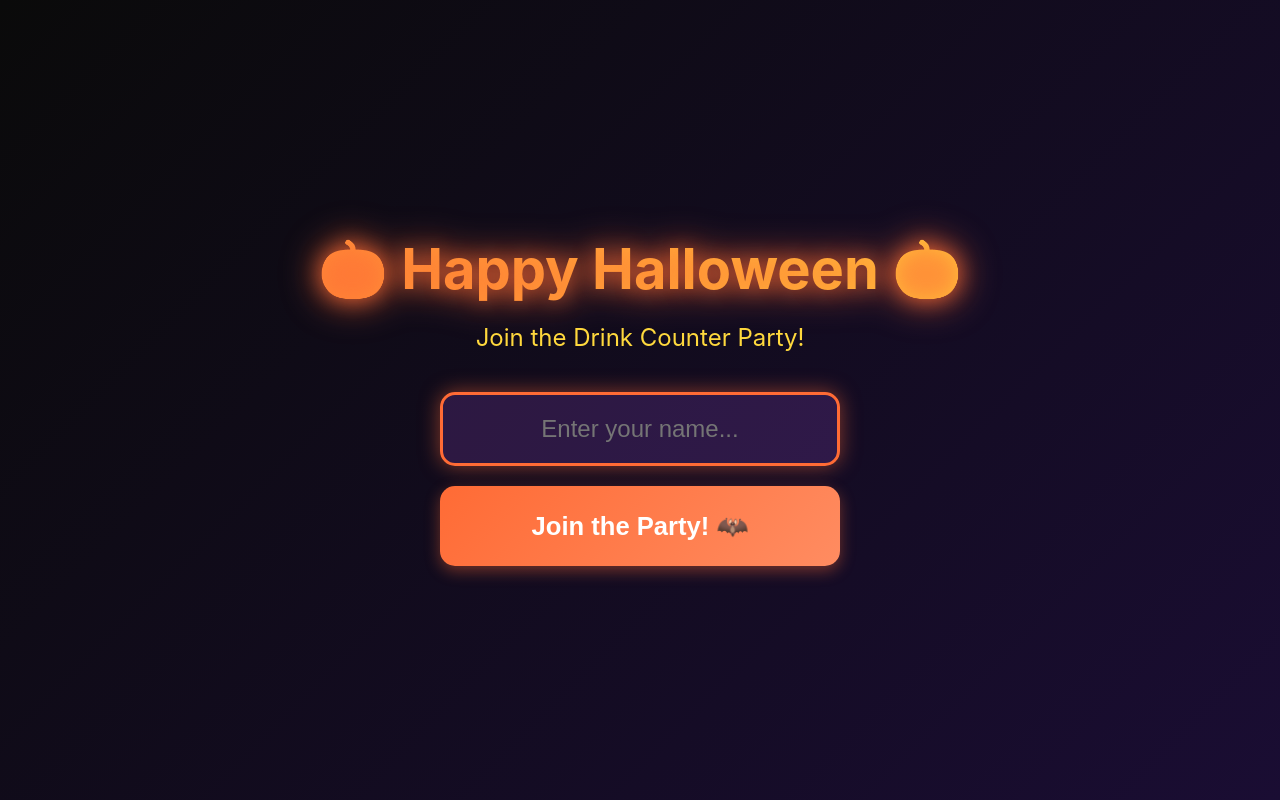
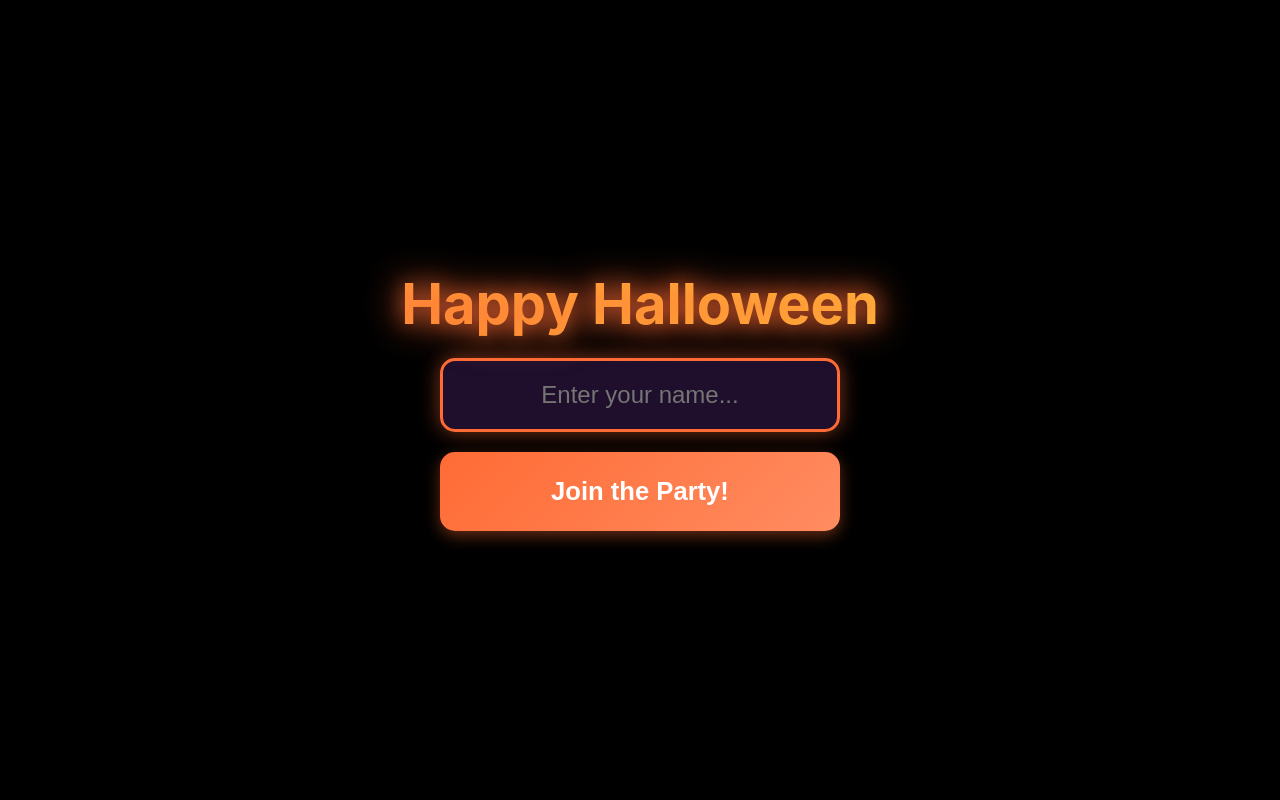
Before and after one commit to 4b3c/halloween, a Flask app: page / in a window 1280 px wide. Run offline with Flask 3, Linux system fonts and the light colour scheme.

Commit message:
fixed all good

```diff
--- a/data.json
+++ b/data.json
@@ -1,3 +1,3 @@
 {
-  "Abe": 0
+  "Abe": 1
 }
--- a/static/css/style.css
+++ b/static/css/style.css
@@ -5,10 +5,18 @@
     box-sizing: border-box;
 }
 
+/* make the underlay black and fill the viewport */
+html, body {
+    background:#000;
+    margin:0;
+    height:100%;
+    min-height:100svh; /* handles iOS dynamic toolbars */
+  }
+
 body {
     font-family: -apple-system, BlinkMacSystemFont, 'Segoe UI', Roboto, Oxygen, Ubuntu, Cantarell, sans-serif;
     background-color: #000000;
-    background: linear-gradient(135deg, #0a0a0a 0%, #1a0d33 100%);
+    background: #000000;
     color: #000000;
     min-height: 100vh;
     display: flex;
@@ -17,6 +25,10 @@ body {
     padding: 20px;
     overflow-y: hidden;
     overflow-x: hidden;
+    padding-top: env(safe-area-inset-top);
+    padding-left: env(safe-area-inset-left);
+    padding-right: env(safe-area-inset-right);
+    padding-bottom: env(safe-area-inset-bottom);
 }
 
 .container {
--- a/templates/base.html
+++ b/templates/base.html
@@ -5,6 +5,11 @@
     <meta name="viewport" content="width=device-width, initial-scale=1.0">
     <title>{% block title %}Halloween Drink Counter{% endblock %}</title>
     <link rel="stylesheet" href="{{ url_for('static', filename='css/style.css') }}">
+    <!-- in <head> -->
+    <meta name="viewport" content="width=device-width, initial-scale=1, viewport-fit=cover">
+    <meta name="theme-color" content="#000000">
+    <meta name="apple-mobile-web-app-status-bar-style" content="black-translucent">
+
 </head>
 <body>
     <div class="container">
--- a/templates/index.html
+++ b/templates/index.html
@@ -4,8 +4,7 @@
 
 {% block content %}
 <div class="join-page">
-    <h1 class="halloween-title">🎃 Happy Halloween 🎃</h1>
-    <p class="subtitle">Join the Drink Counter Party!</p>
+    <h1 class="halloween-title">Happy Halloween</h1>
 
     <form method="POST" action="{{ url_for('join') }}" class="join-form">
         <input
@@ -17,7 +16,7 @@
             class="name-input"
         >
         <button type="submit" class="btn-primary btn-large">
-            Join the Party! 🦇
+            Join the Party!
         </button>
     </form>
 </div>
```
Also changed, not shown: templates/counter.html (+1 -6 lines).
